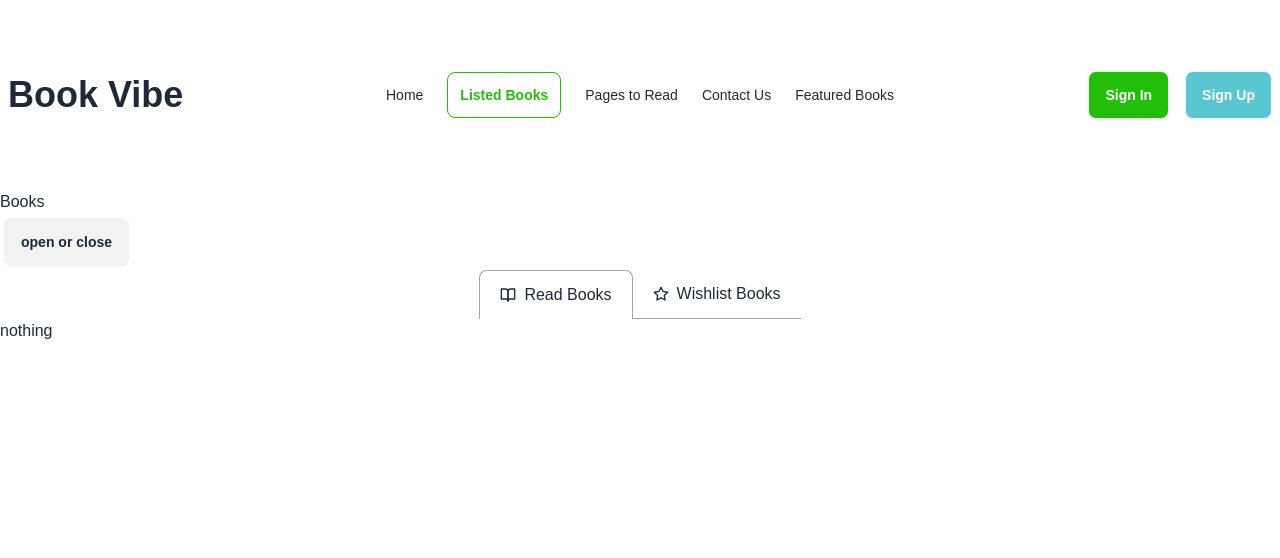
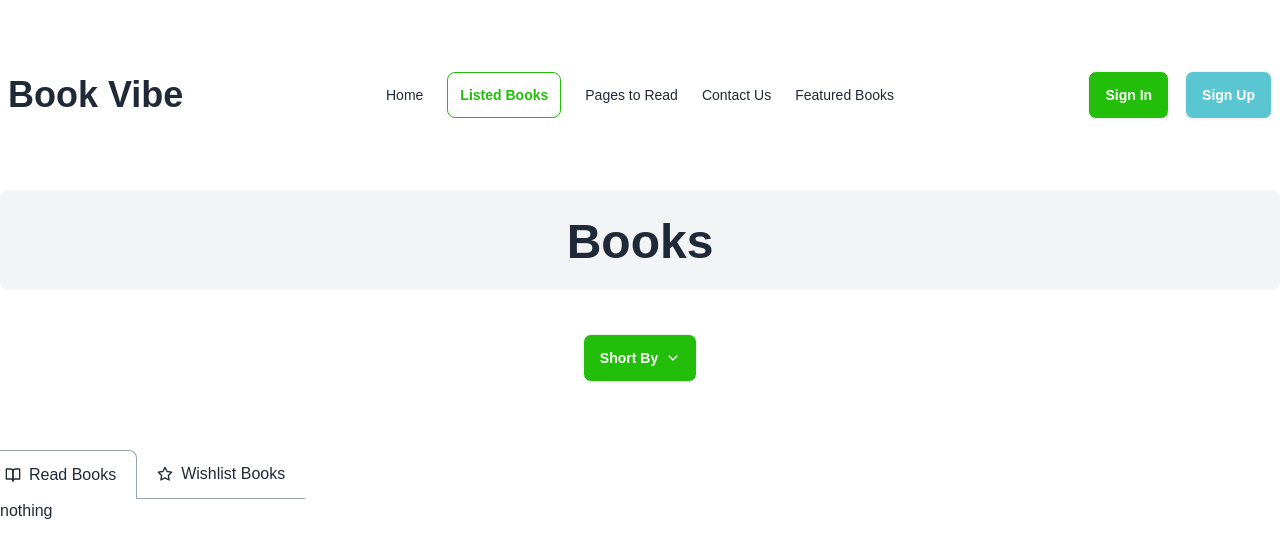
Before and after one commit to md-nahiduzzaman/book-vibe-react, a React (Vite) app: page /listedbooks in a window 1280 px wide. Shown: the top 558 px of the page. Built offline with nearby package versions, Linux system fonts and the light colour scheme.

Commit message:
listed book page done

```diff
--- a/src/Pages/ListedBook/ListedBook.jsx
+++ b/src/Pages/ListedBook/ListedBook.jsx
@@ -1,18 +1,23 @@
 import { useState } from "react";
 import { Link, Outlet } from "react-router-dom";
+import { IoIosArrowDown } from "react-icons/io";
 
 const ListedBook = () => {
   const [tabIndex, setTabIndex] = useState(0);
 
   return (
     <div>
-      <div>
-        <h1>Books</h1>
+      <div className="w-full h-[100px] bg-gray-100 rounded-lg mb-10">
+        <h1 className="font-bold text-5xl flex items-center justify-center text-center pt-7">
+          Books
+        </h1>
       </div>
       {/* dropdown */}
-      <div>
-        <details className="dropdown">
-          <summary className="m-1 btn">open or close</summary>
+      <div className="flex text-center items-center justify-center mb-16">
+        <details className="dropdown ">
+          <summary className="m-1 btn bg-[#23BE0A] text-white ">
+            Short By <IoIosArrowDown />{" "}
+          </summary>
           <ul className="p-2 shadow menu dropdown-content z-[1] bg-base-100 rounded-box w-52">
             <li>
               <a>Rating</a>
@@ -30,7 +35,7 @@ const ListedBook = () => {
       <div>
         {/* tabs */}
         <div>
-          <div className="flex items-center -mx-4 overflow-x-auto overflow-y-hidden sm:justify-center flex-nowrap ">
+          <div className="flex items-center -mx-4 overflow-x-auto overflow-y-hidden sm:justify-center lg:justify-start flex-nowrap ">
             <Link
               onClick={() => setTabIndex(0)}
               to={` `}
--- a/src/components/BookCardLand.jsx
+++ b/src/components/BookCardLand.jsx
@@ -26,7 +26,7 @@ const BookCardLand = ({ book }) => {
           <img
             src={image}
             alt=""
-            className="object-cover object-center h-[250px] rounded-md bg-gray-500"
+            className="object-cover object-center h-[250px] w-full  rounded-md bg-gray-500"
           />
         </div>
         <div className="w-full">
```
